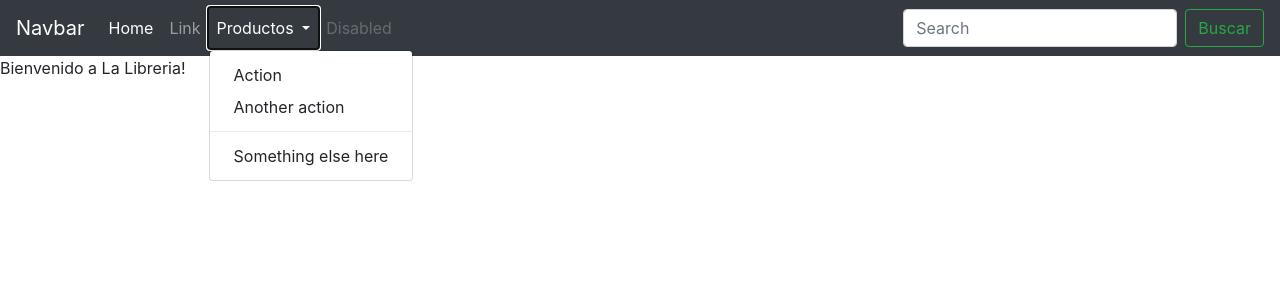
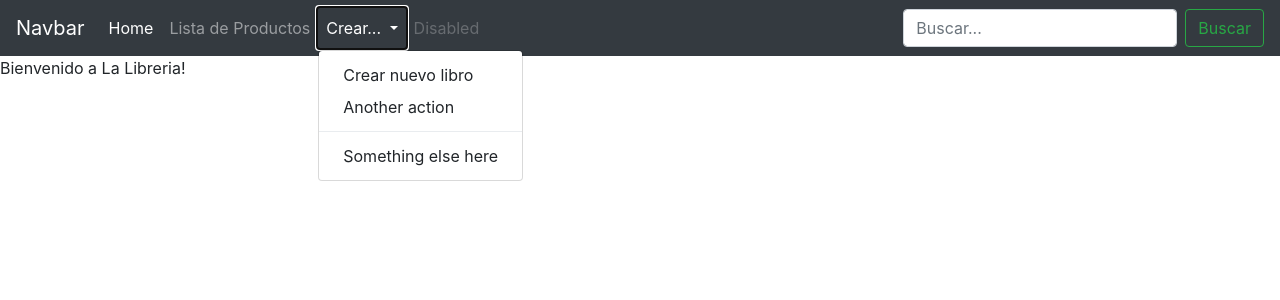
Before and after one commit to nachobugallo/Entrega1Bugallo, a Django app: page /home/ in a window 1280 px wide, after a click on "Crear...". Shown: the top 300 px of the page. Run offline with Django 4.2, Linux system fonts and the light colour scheme; parts of the project's set-up code (start-up, migrations or seed data) failed here and were passed over.

Commit message:
Resubida Entrega 1

```diff
--- a/Nucleo/Proyecto/urls.py
+++ b/Nucleo/Proyecto/urls.py
@@ -14,11 +14,15 @@ Including another URLconf
     2. Add a URL to urlpatterns:  path('blog/', include('blog.urls'))
 """
 
+from xml.etree.ElementInclude import include
 from django.contrib import admin
 from django.urls import path
-from libreria.views import saludo
+from libreria.views import saludo, create_product, list_prod, search_prod
 
 urlpatterns = [
     path('admin/', admin.site.urls),
-    path('home/', saludo, name="saludo")
+    path('home/', saludo, name="saludo"),
+    path('productos/createprod/', create_product, name="createprod"),
+    path('productos/list_prod/', list_prod, name="list_prod"),
+    path('productos/search-prod/', search_prod, name="search")
 ]
--- a/Nucleo/libreria/forms.py
+++ b/Nucleo/libreria/forms.py
@@ -4,8 +4,8 @@ from django import forms
 class Formulario_Books(forms.Form):
     name = forms.CharField(max_length=50)
     price = forms.FloatField()
-    author = forms.CharField(max_length=200, null=True, blank=True)
-    is_active = forms.BooleanField(default=True)
-    book_is_atp = forms.BooleanField(default=True)
+    author = forms.CharField(max_length=200)
+    is_active = forms.BooleanField()
+    book_is_atp = forms.BooleanField()
     book_category = forms.CharField(max_length=50)
     stock = forms.IntegerField()
--- a/Nucleo/libreria/views.py
+++ b/Nucleo/libreria/views.py
@@ -32,10 +32,17 @@ def create_product(request):
     elif request.method == 'GET':
         form = Formulario_Books()
         context = {'form':form}
-        return render(request, 'new-prod.html', context=context)
+        return render(request, 'productos/new-prod.html', context=context)
+
 def list_prod(request):
     products = Books.objects.all()
     context = {
         'products':products
     }
-    return render(request, 'list-prod.html', context=context)
+    return render(request, 'productos/list-prod.html', context=context)
+
+def search_prod(request):
+    search = request.GET['search']
+    products = Books.objects.get(name__icontains=search)
+    context = {'products':products}
+    return render(request, 'productos/search-prod.html', context=context)
--- a/Nucleo/templates/base.html
+++ b/Nucleo/templates/base.html
@@ -12,7 +12,7 @@
 </head>
 <body>
     <nav class="navbar navbar-expand-lg navbar-dark bg-dark">
-        <a class="navbar-brand" href="#">Navbar</a>
+        <a class="navbar-brand" href="home/">Navbar</a>
         <button class="navbar-toggler" type="button" data-toggle="collapse" data-target="#navbarSupportedContent" aria-controls="navbarSupportedContent" aria-expanded="false" aria-label="Toggle navigation">
           <span class="navbar-toggler-icon"></span>
         </button>
@@ -23,14 +23,14 @@
               <a class="nav-link" href="#">Home <span class="sr-only">(current)</span></a>
             </li>
             <li class="nav-item">
-              <a class="nav-link" href="#">Link</a>
+              <a class="nav-link" href="/list_prod/">Lista de Productos</a>
             </li>
             <li class="nav-item dropdown">
-              <a class="nav-link dropdown-toggle" href="#" role="button" data-toggle="dropdown" aria-expanded="false">
-                Productos
+              <a class="nav-link dropdown-toggle" href="/createprod/" role="button" data-toggle="dropdown" aria-expanded="false" name="createprod">
+                Crear...
               </a>
               <div class="dropdown-menu">
-                <a class="dropdown-item" href="#">Action</a>
+                <a class="dropdown-item" href="/createprod/">Crear nuevo libro</a>
                 <a class="dropdown-item" href="#">Another action</a>
                 <div class="dropdown-divider"></div>
                 <a class="dropdown-item" href="#">Something else here</a>
@@ -41,7 +41,7 @@
             </li>
           </ul>
           <form class="form-inline my-2 my-lg-0">
-            <input class="form-control mr-sm-2" type="search" placeholder="Search" aria-label="Search">
+            <input class="form-control mr-sm-2" type="search" placeholder="Buscar..." aria-label="Search" name="search">
             <button class="btn btn-outline-success my-2 my-sm-0" type="submit">Buscar</button>
           </form>
         </div>
```
